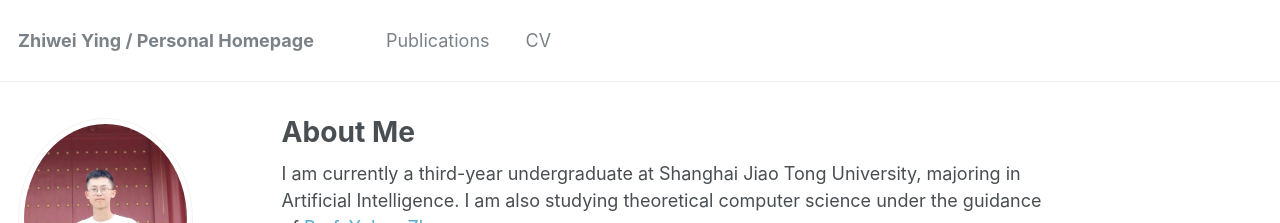
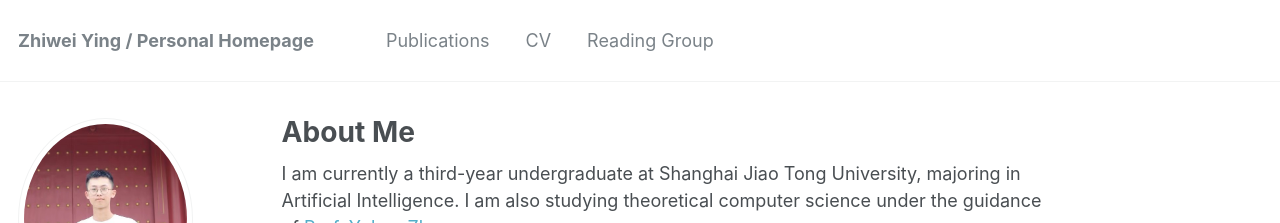
Before and after one commit to yzwykx/yzwykx.github.io, a Jekyll site: the page built from _pages/about.md, in a window 1280 px wide. Shown: the top 223 px of the page. Built offline with Jekyll 4.4.1, drawn with Linux system fonts in a browser that asks for light colours; some web fonts are replaced.

Commit message:
Update navigation.yml

```diff
--- a/_data/navigation.yml
+++ b/_data/navigation.yml
@@ -5,3 +5,6 @@ main:
 
   - title: "CV"
     url: /files/CV_Zhiwei_Ying.pdf
+
+  - title: "Reading Group"
+    url: /reading_group/
```
